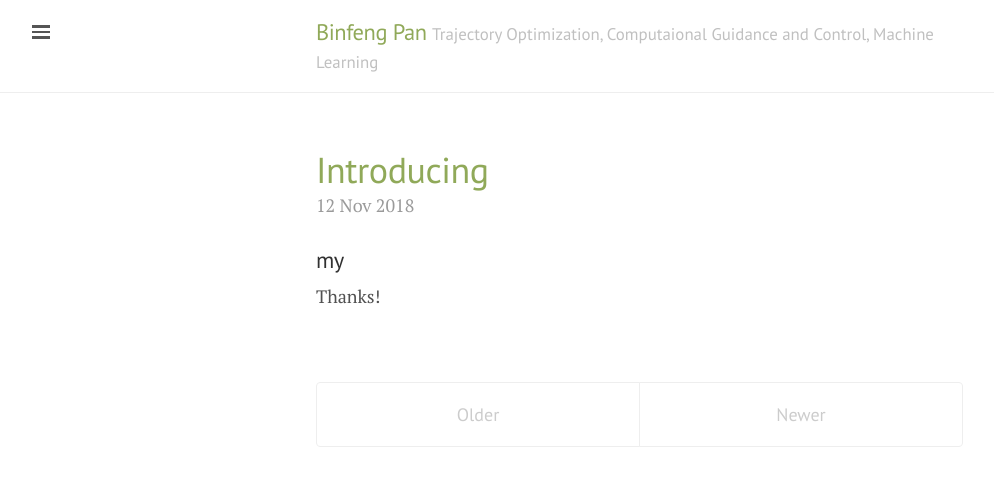
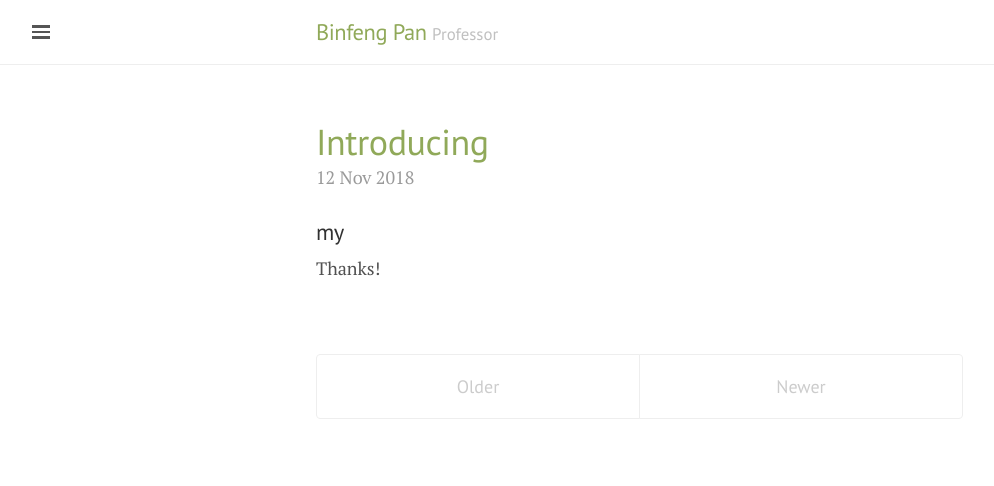
Before and after one commit to panbinfeng/panbinfeng.github.io, a Jekyll site: the page built from index.html, in a window 1280 px wide. Shown: the top 486 px of the page, without its empty margins (0-994 px from the left). Built offline with Jekyll 4.4.1, drawn with Linux system fonts in a browser that asks for light colours; the list of posts is cut into pages by our own code.

Commit message:
first test

```diff
--- a/_config.yml
+++ b/_config.yml
@@ -6,7 +6,7 @@ plugins: [jekyll-paginate]
 
 # Setup
 title:               Binfeng Pan
-tagline:             'Trajectory Optimization, Computaional Guidance and Control, Machine Learning'
+tagline:             'Professor'
 description:         'Menu'
 url:                 http://panbinfeng.github.io
 baseurl:             ''
```
